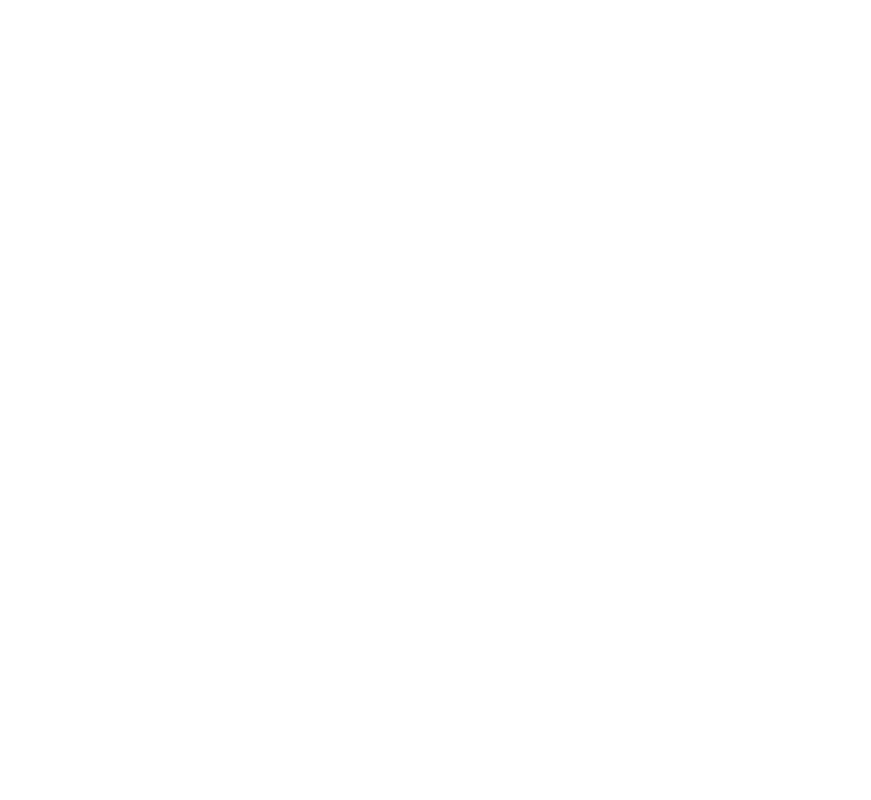
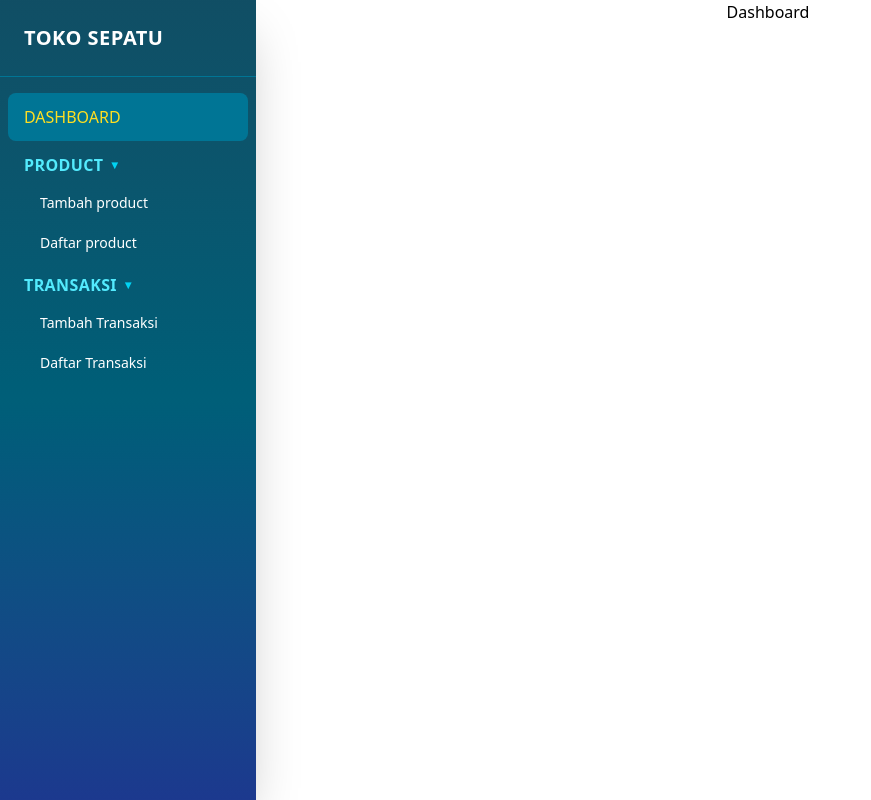
Before and after one commit to rizkyRmdhni/rizkiramadhaniputra-uaspbk, a Vue app: page / in a window 1280 px wide. Shown: the whole page, without its empty margins (0-871 px from the left). Built offline with nearby package versions, Linux system fonts and the light colour scheme.

Commit message:
sidebar and routing

```diff
--- a/src/App.vue
+++ b/src/App.vue
@@ -1,10 +1,12 @@
 <script setup>
+import Sidebar from '@/components/Sidebar.vue';
 </script>
 
 <template>
-
+  <Sidebar />
+  <div class="flex justify-center items-center ml-64">
+    <router-view />
+  </div>
 </template>
 
-<style scoped>
-
-</style>
+<style scoped></style>
--- /dev/null
+++ b/src/components/Sidebar.vue
@@ -0,0 +1,78 @@
+<script setup>
+import { useRoute } from 'vue-router'
+
+const route = useRoute()
+
+const menus = [
+    {
+        name: 'DASHBOARD',
+        key: 'dashboard',
+        submenus: [],
+        path: 'dashboard'
+    },
+    {
+        name: 'PRODUCT',
+        key: 'product',
+        submenus: [
+            { name: 'Tambah product', path: 'addproduct' },
+            { name: 'Daftar product', path: 'product' }
+        ]
+    },
+    {
+        name: 'TRANSAKSI',
+        key: 'transaksi',
+        submenus: [
+            { name: 'Tambah Transaksi', path: 'addtransaksi' },
+            { name: 'Daftar Transaksi', path: 'transaksi' }
+        ]
+    }
+]
+</script>
+
+<template>
+    <aside
+        class="w-64 fixed min-h-screen bg-gradient-to-b from-cyan-900 via-cyan-800 to-blue-900 text-white shadow-2xl font-sans">
+        <!-- Header -->
+        <div class="p-6 text-xl font-bold tracking-wide border-b border-cyan-700">
+            TOKO SEPATU
+        </div>
+
+        <!-- Navigation -->
+        <nav class="mt-4 px-2">
+            <ul class="space-y-1">
+                <li v-for="menu in menus" :key="menu.key">
+                    <!-- Menu tanpa submenu -->
+                    <div v-if="menu.submenus.length === 0">
+                        <router-link :to="{ name: menu.path }"
+                            class="flex items-center gap-3 px-4 py-3 rounded-lg transition duration-200 hover:bg-cyan-700 font-medium"
+                            :class="{
+                                'bg-cyan-700 font-bold text-yellow-300': route.name === menu.path
+                            }">
+                            {{ menu.name }}
+                        </router-link>
+                    </div>
+
+                    <!-- Menu dengan submenu -->
+                    <div v-else
+                        class="flex items-center gap-2 px-4 py-2 text-base font-semibold text-cyan-300 select-none uppercase tracking-wide">
+                        <span>{{ menu.name }}</span>
+                        <span class="text-xs text-cyan-400">▾</span>
+                    </div>
+
+                    <!-- Submenus -->
+                    <ul v-if="menu.submenus.length > 0" class="ml-4 space-y-1">
+                        <li v-for="submenu in menu.submenus" :key="submenu.path">
+                            <router-link :to="{ name: submenu.path }"
+                                class="block px-4 py-2 rounded-md transition duration-200 hover:bg-cyan-700 text-sm"
+                                :class="{
+                                    'bg-cyan-700 font-semibold text-yellow-300': route.name === submenu.path
+                                }">
+                                {{ submenu.name }}
+                            </router-link>
+                        </li>
+                    </ul>
+                </li>
+            </ul>
+        </nav>
+    </aside>
+</template>
--- a/src/main.js
+++ b/src/main.js
@@ -1,5 +1,6 @@
 import { createApp } from 'vue'
 import './style.css'
 import App from './App.vue'
+import router from '@/routes/router.js'
 
-createApp(App).mount('#app')
+createApp(App).use(router).mount('#app')
--- /dev/null
+++ b/src/routes/productRouter.js
@@ -0,0 +1,9 @@
+import AddProduct from "@/views/product/AddProduct.vue";
+import EditProduct from "@/views/product/EditProduct.vue";
+import Product from "@/views/product/Product.vue";
+
+export default [
+    { path: '/product', name: 'product', component: Product },
+    { path: '/product/add', name: 'addproduct', component: AddProduct },
+    { path: '/product/edit/:id', name: 'editproduct', component: EditProduct },
+]
--- /dev/null
+++ b/src/routes/router.js
@@ -0,0 +1,21 @@
+import { createRouter, createWebHistory } from "vue-router";
+import Dashboard from "../views/Dashboard.vue";
+import transaksiRouter from "./transaksiRouter";
+import productRouter from "./productRouter";
+
+const BaseRouter = [
+    {path: '/', name:'dashboard', component: Dashboard},
+]
+
+const routes = [
+    ...BaseRouter,
+    ...productRouter,
+    ...transaksiRouter
+]
+
+const router = createRouter({
+    history: createWebHistory(),
+    routes
+})
+
+export default router;
--- /dev/null
+++ b/src/routes/transaksiRouter.js
@@ -0,0 +1,9 @@
+import AddTransaksi from "@/views/transaksi/AddTransaksi.vue";
+import EditTransaksi from "@/views/transaksi/EditTransaksi.vue";
+import Transaksi from "@/views/transaksi/Transaksi.vue";
+
+export default [
+    { path: '/transaksi', name: 'transaksi', component: Transaksi },
+    { path: '/transaksi/add', name: 'addtransaksi', component: AddTransaksi },
+    { path: '/transaksi/edit/:id', name: 'edittransaksi', component: EditTransaksi },
+]
--- a/src/views/transaksi/LaporanTransaksi.vue
+++ /dev/null
@@ -1,3 +0,0 @@
-<template>
-    laporan transaksi
-</template>
```
